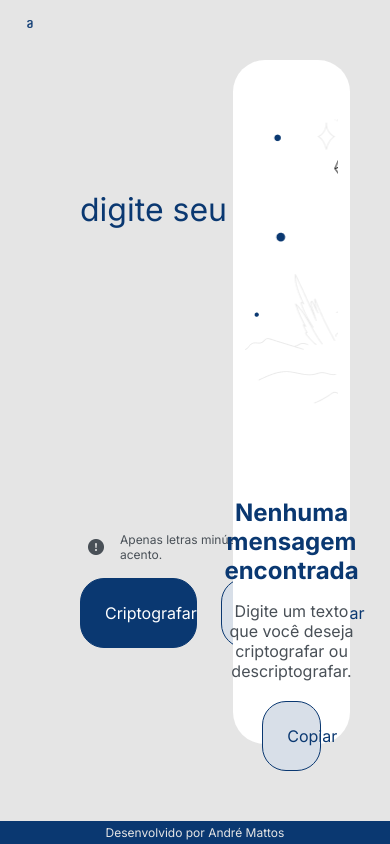
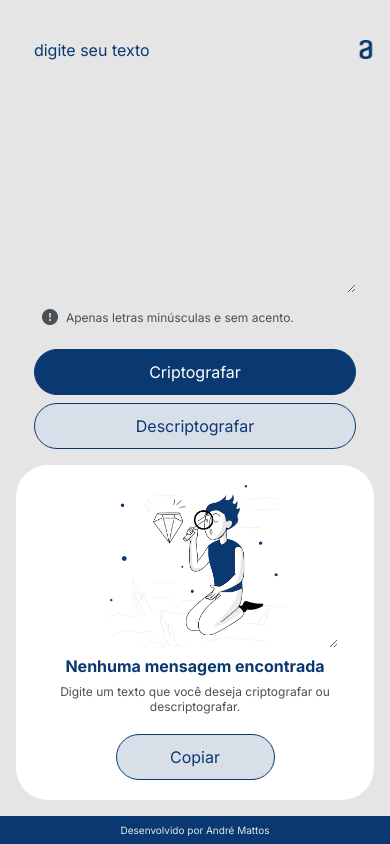
Before and after one commit to andrejsmattos/encriptador-texto, a plain HTML site: page index.html in a window 390 px wide. Drawn offline with Linux system fonts and the light colour scheme.

Commit message:
Inclusão de responsividade

```diff
--- a/index.html
+++ b/index.html
@@ -1,38 +1,75 @@
 <!DOCTYPE html>
 <html lang="pt-br">
   <head>
-  <meta charset="UTF-8">
-  <meta http-equiv="X-UA-Compatible" content="IE=edge">
-  <meta name="viewport" content="width=device-width, initial-scale=1.0">
-  <link rel="stylesheet" href="./styles/style.css">
-  <link href="https://fonts.googleapis.com/css2?family=Inter:ital,opsz,wght@0,14..32,100..900;1,14..32,100..900&display=swap" rel="stylesheet">
+    <meta charset="UTF-8" />
+    <meta http-equiv="X-UA-Compatible" content="IE=edge" />
+    <meta name="viewport" content="width=device-width, initial-scale=1.0" />
+    <link rel="stylesheet" href="./styles/style.css" />
+    <link
+      href="https://fonts.googleapis.com/css2?family=Inter:ital,opsz,wght@0,14..32,100..900;1,14..32,100..900&display=swap"
+      rel="stylesheet"
+    />
     <title>Decodificador de Texto</title>
   </head>
   <body>
     <header>
       <a class="cabecalho__logo" href="index.html">
-      <img id="logo-alura" src="./assets/logo-alura.png" alt="Logo da Alura">
+        <img
+          id="logo-alura"
+          src="./assets/logo-alura.png"
+          alt="Logo da Alura"
+        />
       </a>
     </header>
     <main class="main__container">
       <section class="input__container">
-      <textarea id="input__texto" type="text" placeholder="Digite seu texto"></textarea>
+        <textarea
+          id="input__texto"
+          type="text"
+          placeholder="Digite seu texto"
+        ></textarea>
         <div class="atencao-container">
-        <img id="atencao-icone" src="./assets/atencao-icone.png" alt="Ícone atenção">
-        <p class="input__texto__rodape">Apenas letras minúsculas e sem acento.</p>
+          <img
+            id="atencao-icone"
+            src="./assets/atencao-icone.png"
+            alt="Ícone atenção"
+          />
+          <p class="input__texto__rodape">
+            Apenas letras minúsculas e sem acento.
+          </p>
         </div>
         <div class="botoes__container">
-        <button id="btn_cripto" class="botao botao__primario" onclick="btnEncriptar()">Criptografar</button>
-        <button id="btn_decripto" class="botao botao__secundario" onclick="btnDesencriptar()">Descriptografar</button>
+          <button
+            id="btn_cripto"
+            class="botao botao__primario"
+            onclick="btnEncriptar()"
+          >
+            Criptografar
+          </button>
+          <button
+            id="btn_decripto"
+            class="botao botao__secundario"
+            onclick="btnDesencriptar()"
+          >
+            Descriptografar
+          </button>
         </div>
       </section>
-    <section class="output">
+      <section class="output__container">
         <textarea class="mensagem"></textarea>
         <div class="sem__mensagem">
           <h2 class="output__titulo">Nenhuma mensagem encontrada</h2>
-        <p class="output__texto">Digite um texto que você deseja criptografar ou descriptografar.</p>
+          <p class="output__texto">
+            Digite um texto que você deseja criptografar ou descriptografar.
+          </p>
         </div>
-      <button id="btn_copiar" class="botao botao__secundario" onclick="btnCopiar()">Copiar</button>
+        <button
+          id="btn_copiar"
+          class="botao botao__secundario"
+          onclick="btnCopiar()"
+        >
+          Copiar
+        </button>
       </section>
     </main>
     <footer class="rodape">
--- a/styles/style.css
+++ b/styles/style.css
@@ -1,4 +1,3 @@
-
 * {
   margin: 0;
   padding: 0;
@@ -6,66 +5,69 @@
 }
 
 :root {
-  --primary-color: #0A3871;
+  --primary-color: #0a3871;
   --secondary-color: #495057;
-  --tertiary-color: #D8DFE8;
-  --dark-color: #343A40;
-  --light-color: #E5E5E5;
+  --tertiary-color: #d8dfe8;
+  --dark-color: #343a40;
+  --light-color: #e5e5e5;
   --lighter-color: white;
 
+  --extra-large-font-size: 3rem;
   --large-font-size: 2rem;
   --medium-font-size: 1.5rem;
   --small-font-size: 1rem;
-  --extra-small-font-size: .75rem;
+  --extra-small-font-size: 0.75rem;
 
-  --primary-font-family: 'Inter', sans-serif;
+  --primary-font-family: "Inter", sans-serif;
+}
+
+header {
+  flex-shrink: 0;
 }
 
 #logo-alura {
-  width: 5%;
+  width: 4rem;
   margin-left: 1.25rem;
-  padding-top: 1.25rem;
+  margin-top: 1.25rem;
 }
 
-html {
-  height:fit-content;
+html, body {
+  height: 100%;
 }
 
 body {
   font-family: var(--primary-font-family);
   background-color: var(--light-color);
   color: var(--primary-color);
-  height: 100vh;
-  width: 100vw;
-  }
+  display: flex;
+  flex-direction: column;
+}
 
 .main__container {
   display: flex;
   margin: 0 5rem;
-  height: auto;
+  justify-content: space-around;
+  align-items: center;
+  flex-grow: 1;
 }
 
 .input__container {
-  width: 60%;
+  width: 55%;
   flex-direction: column;
   justify-content: center;
-  position: absolute;
-  top: 6.25rem;
-  bottom: 6.25rem;
 }
 
 textarea {
   resize: none;
-  min-height: 50%;
+  height: 100%;
 }
 
-#input__texto, .mensagem {
+#input__texto,
+.mensagem {
   width: 100%;
   font-family: var(--primary-font-family);
   font-size: var(--large-font-size);
   color: var(--primary-color);
-  margin-top: 5.625rem;
-  margin-right: 1.25rem;
   text-transform: lowercase;
   text-align: left;
   background: none;
@@ -73,21 +75,27 @@ textarea {
   border: none;
 }
 
+#input__texto {
+  min-height: 20rem;
+  margin-right: 1.25rem;
+}
+
 ::placeholder {
   color: var(--primary-color);
-  }
-  #input__texto:focus, .mensagem:focus {
-    outline: none;
+}
+#input__texto:focus,
+.mensagem:focus {
+  outline: none;
 }
 
 .atencao-container {
   display: flex;
   align-items: center;
-  gap: .5rem;
+  gap: 0.5rem;
 }
 
 #atencao-icone {
-  scale: .5;
+  scale: 0.5;
 }
 
 .input__texto__rodape {
@@ -99,7 +107,7 @@ textarea {
 
 .botoes__container {
   display: flex;
-  justify-content: flex-start;
+  justify-content: space-evenly;
   gap: 24px;
 }
 
@@ -128,26 +136,26 @@ textarea {
   color: var(--primary-color);
 }
 
-.output {
-  width: 30%;
+.output__container {
+  width: 40%;
+  height: 80%;
   border-radius: 2rem;
   background-color: white;
   display: flex;
   flex-direction: column;
   align-items: center;
-  margin-top: 1.25rem;
-  position: absolute;
-  right: 2.5rem;
-  bottom: 6.25rem;
-  top: 2.5rem;
+  padding: 1.25rem;
 }
 
 .mensagem {
-  margin: 2.5rem 0px;
-  width: 80%;
-  padding: 0 2.5rem;
+  margin-top: 1rem;
+  margin-bottom: 2.5rem;
+  width: 90%;
+  font-size: var(--medium-font-size);
+  border: none;
   background-repeat: no-repeat;
-  border: none;
+  background-size: contain;
+  background-position: center;
 }
 
 .mensagem:focus {
@@ -158,20 +166,20 @@ textarea {
   color: var(--primary-color);
   font-size: var(--medium-font-size);
   text-align: center;
-  padding: 1rem 2rem;
+  padding: 1rem 0rem;
 }
 
 .output__texto {
   color: var(--secondary-color);
   font-size: var(--small-font-size);
   text-align: center;
-  padding: 0px 2rem;
   margin-bottom: 2.5rem;
 }
 
 #btn_copiar {
   position: relative;
   bottom: 1.25rem;
+  /* margin-top: 1.25rem; */
 }
 
 .rodape {
@@ -183,7 +191,291 @@ textarea {
   text-align: center;
   font-family: var(--primary-font-family);
   font-size: var(--extra-small-font-size);
-  position: absolute;
   width: 100%;
-  bottom: 0;
+  flex-shrink: 0;
 }
+
+@media (min-width: 1200px) {
+  .main__container {
+    margin: 0 3rem;
+  }
+
+  .input__container {
+    width: 50%;
+  }
+
+  #input__texto {
+    font-size: var(--extra-large-font-size);
+  }
+
+  #atencao-icone {
+    scale: .75;
+  }
+
+  .input__texto__rodape {
+    font-size: var(--medium-font-size);
+  }
+
+  .output__container {
+    width: 40%;
+  }
+
+  .mensagem {
+    font-size: var(--extra-large-font-size);
+  }
+
+  .output__titulo {
+    font-size: var(--extra-large-font-size);
+    padding: 1rem 0;
+  }
+
+  .output__texto {
+    font-size: var(--large-font-size);
+    padding-bottom: 2rem;
+    margin:  0rem 0rem 1rem 0rem;
+  }
+
+  .botao {
+    font-size: var(--large-font-size);
+    padding: 1.5rem;
+    margin-bottom: 0;
+  }
+
+  .rodape {
+    padding: 1rem;
+    font-size: var(--medium-font-size);
+  }
+}
+
+
+@media (max-width: 1200px) {
+  .main__container {
+    margin: 0 2rem;
+  }
+
+  .input__container {
+    width: 50%;
+  }
+
+  .output__container {
+    width: 40%;
+  }
+
+  .output__titulo {
+    padding: 1rem 0;
+  }
+
+  .output__texto {
+    padding: 0rem;
+    margin:  0rem 0rem 1rem 0rem;
+  }
+
+  #btn_copiar {
+    margin-top: 2rem;
+  }
+
+  .mensagem {
+    font-size: var(--small-font-size);
+    margin-bottom: 1rem;
+  }
+}
+
+@media (max-width: 1024px) {
+
+  header {
+    display: flex;
+    justify-content: flex-end;
+    padding: 2.5rem;
+    position: relative;
+  }
+
+  #logo-alura {
+    width: 5rem;
+    margin: 0;
+    position: absolute;
+    top: 2.5rem;
+    right: 1rem;
+  }
+
+  .main__container {
+    display: flex;
+    justify-content: space-between;
+    flex-direction: column;
+    margin: 0 3rem;
+    height: 100vh;
+    padding: 0;
+  }
+
+  .input__container {
+    display: flex;
+    width: 100%;
+    margin-bottom: 2rem;
+  }
+
+  #input__texto {
+    font-size: var(--large-font-size);
+    margin: .5rem 0;
+    padding: 0;
+    width: 100%;
+    resize: vertical;
+    min-height: 30vh;
+    max-height: 40vh;
+  }
+
+  .botoes__container {
+    display: flex;
+    justify-content: space-evenly;
+    width: 100%;
+  }
+
+  .input__texto__rodape {
+    font-size: var(--medium-font-size);
+    padding: 0;
+  }
+
+  .atencao-container {
+    margin-bottom: 1rem;
+    gap: 0;
+  }
+
+  .output__container {
+    width: 100%;
+    margin: 1rem;
+    padding-bottom: 0;
+  }
+
+  .mensagem {
+    resize: vertical;
+    min-height: 30%;
+    max-height: 80%;
+    margin: 0;
+  }
+
+  .output__titulo {
+    font-size: var(--large-font-size);
+    padding: 0.5rem 0;
+  }
+
+  .output__texto {
+    font-size: var(--large-font-size);
+    margin-bottom: .5rem;
+  }
+
+  .botao {
+    font-size: var(--medium-font-size);
+    padding: 1.5rem;
+    width: 100%;
+    gap: 0.5rem;
+    margin-bottom: 0;
+  }
+
+  #btn_copiar {
+    margin-bottom: 0;
+  }
+
+  .rodape {
+    padding: 1rem;
+    font-size: var(--small-font-size);
+  }
+}
+
+@media (max-width: 767px) {
+
+  header {
+    display: flex;
+    justify-content: flex-end;
+    padding: 1rem;
+    position: relative;
+  }
+
+  #logo-alura {
+    width: 3rem;
+    margin: 0;
+    position: absolute;
+    top: .50;
+    right: 0;
+  }
+
+  .main__container {
+    display: flex;
+    justify-content: space-between;
+    flex-direction: column;
+    margin: 0 1rem;
+    height: 100vh;
+    padding: 0;
+  }
+
+  .input__container {
+    display: flex;
+    width: 90%;
+    margin-bottom: 0;
+  }
+
+  #input__texto {
+    font-size: var(--small-font-size);
+    margin: .5rem 0;
+    padding: 0;
+    width: 100%;
+    resize: vertical;
+    min-height: 30vh;
+    max-height: 40vh;
+  }
+
+  .botoes__container {
+    display: flex;
+    flex-direction: column;
+    justify-content: space-evenly;
+    width: 100%;
+    gap: .5rem;
+  }
+
+  .input__texto__rodape {
+    font-size: var(--extra-small-font-size);
+    padding: 0;
+  }
+
+  .atencao-container {
+    gap: 0;
+  }
+
+  .output__container {
+    width: 100%;
+    margin: 1rem;
+    padding-bottom: 0;
+  }
+
+  .mensagem {
+    resize: vertical;
+    min-height: 30%;
+    max-height: 80%;
+    margin: 0;
+  }
+
+  .output__titulo {
+    font-size: var(--small-font-size);
+    padding: 0.5rem 0;
+  }
+
+  .output__texto {
+    font-size: var(--extra-small-font-size);
+    margin-bottom: .5rem;
+  }
+
+  .botao {
+    font-size: var(--small-font-size);
+    padding: .75rem;
+    /* width: 100%; */
+    gap: 0.5rem;
+    margin-bottom: 0;
+  }
+
+  #btn_copiar {
+    margin-bottom: 0;
+    width: 50%;
+  }
+
+  .rodape {
+    padding: .5rem;
+    font-size: 10px;
+  }
+}
```
Also changed, not shown: scripts/script.js (+19 -22 lines). Lines whose indentation alone changed are shown as unchanged.
